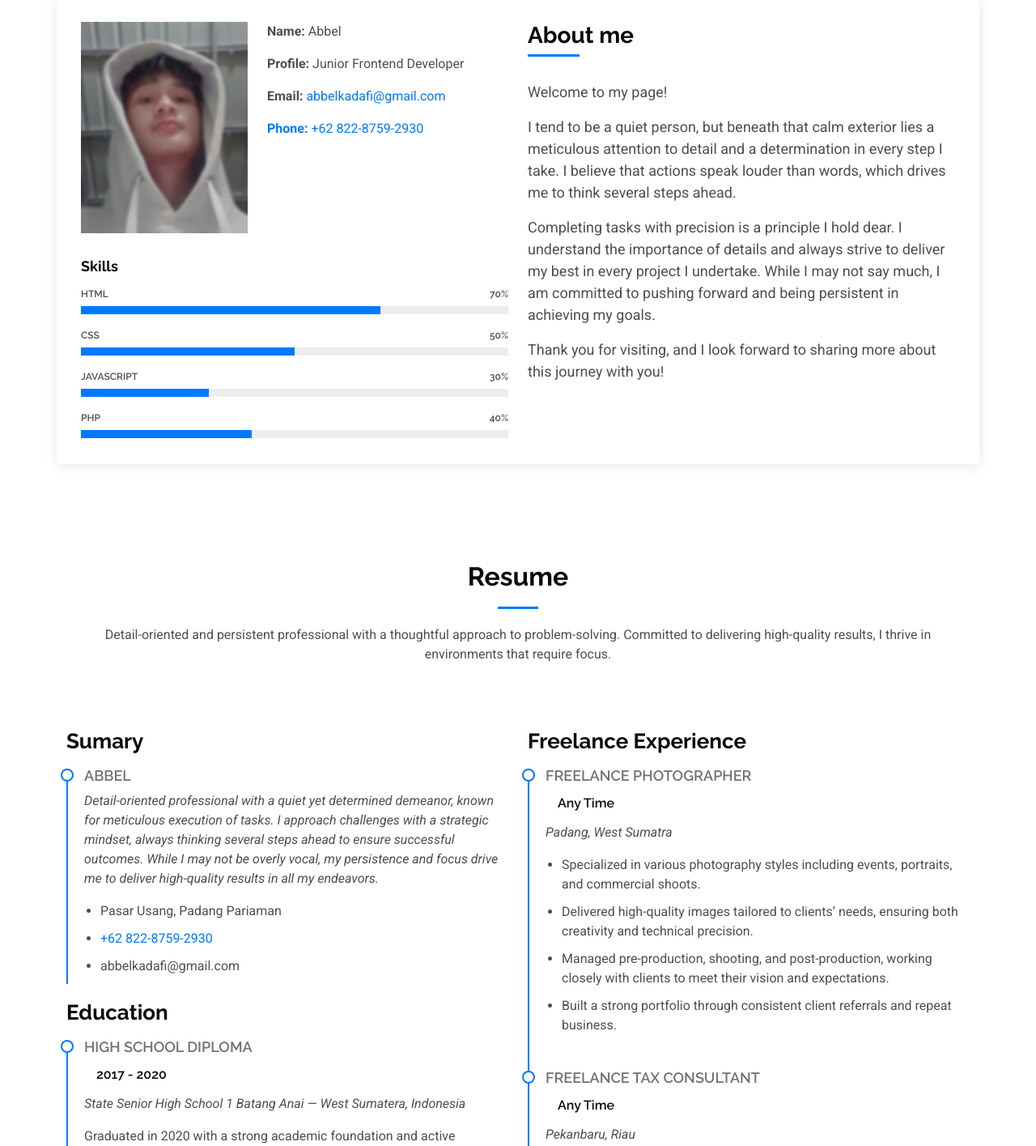
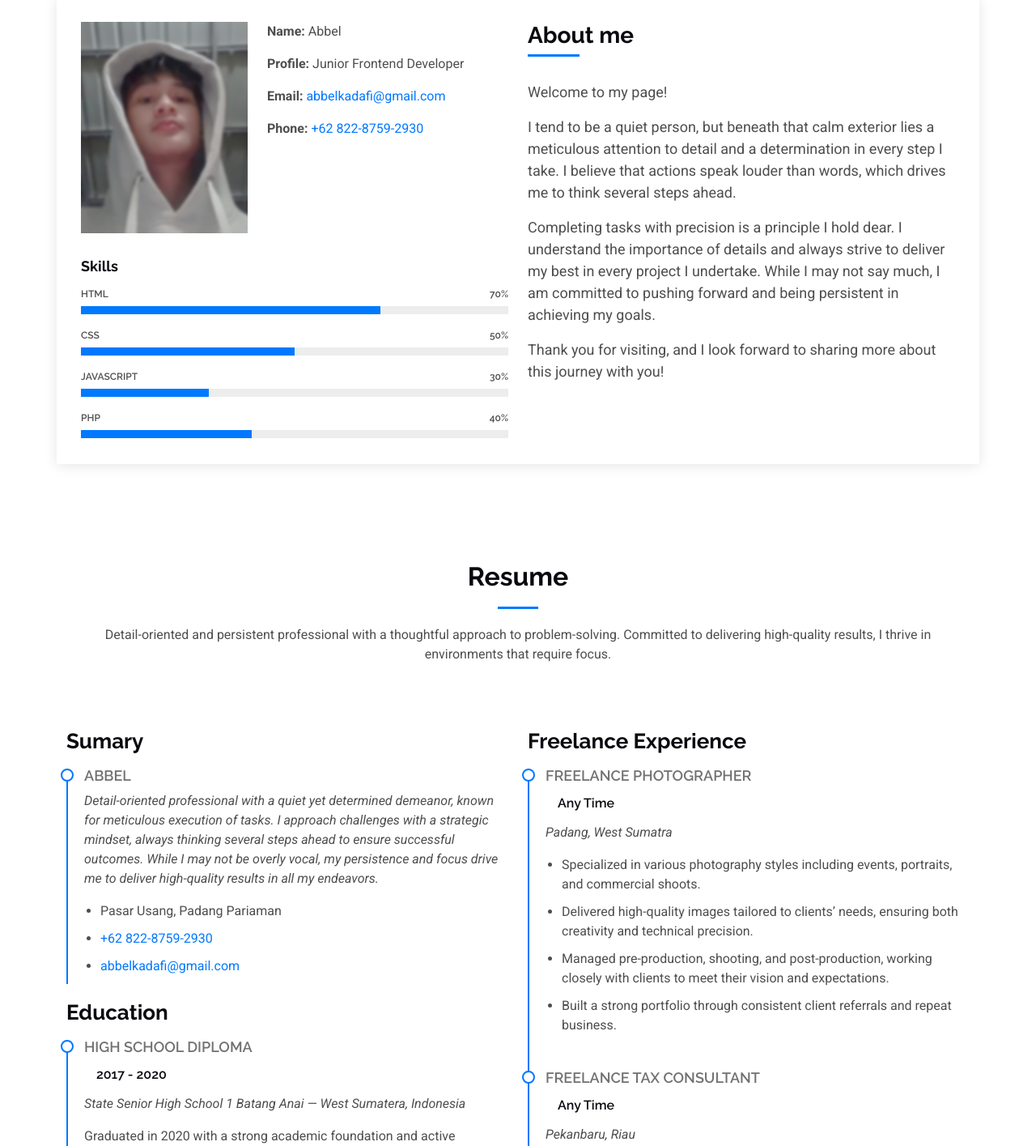
Before and after one commit to Xeooxy/nttbellfolio.github.io, a plain HTML site: page index.html in a window 1280 px wide. Shown: the part 864-2279 px from the top of the page at 81% size. Drawn offline with Linux system fonts and the light colour scheme.

Commit message:
Update index.html

```diff
--- a/index.html
+++ b/index.html
@@ -139,7 +139,7 @@
                   </p>
                   <p>
                     <strong>Email: </strong> <span><a href="mailto:abbelkadafi@gmail.com" target="_blank"
-                        >abbelkadafi@gmail.com</a</span>
+                        >abbelkadafi@gmail.com</a></span>
                   </p>
                   <p>
                     <strong>Phone: </strong>
@@ -282,7 +282,8 @@
                 <ul>
                   <li>Pasar Usang, Padang Pariaman</li>
                   <li><a href="https://wa.me/6282287592930?text=Hallo%20Abbell%20!">+62 822-8759-2930</a></li>
-                  <li>abbelkadafi@gmail.com</li>
+                  <li><a href="mailto:abbelkadafi@gmail.com" target="_blank"
+                        >abbelkadafi@gmail.com</a></li>
                 </ul>
               </div>
               <!-- Edn Resume Item -->
```
